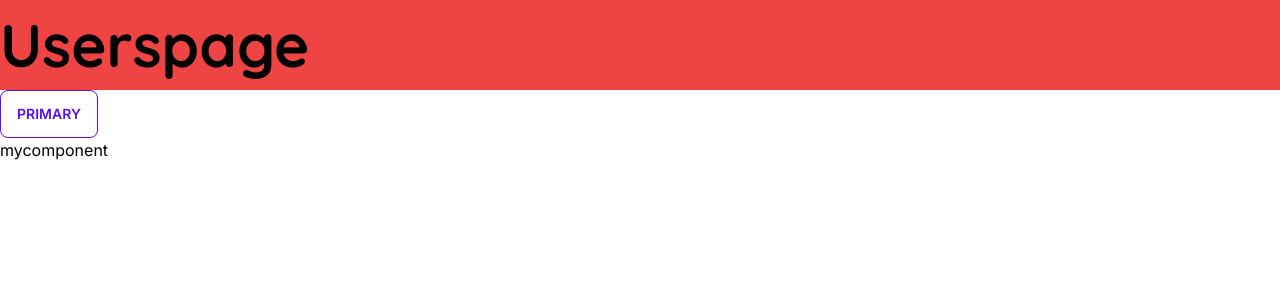
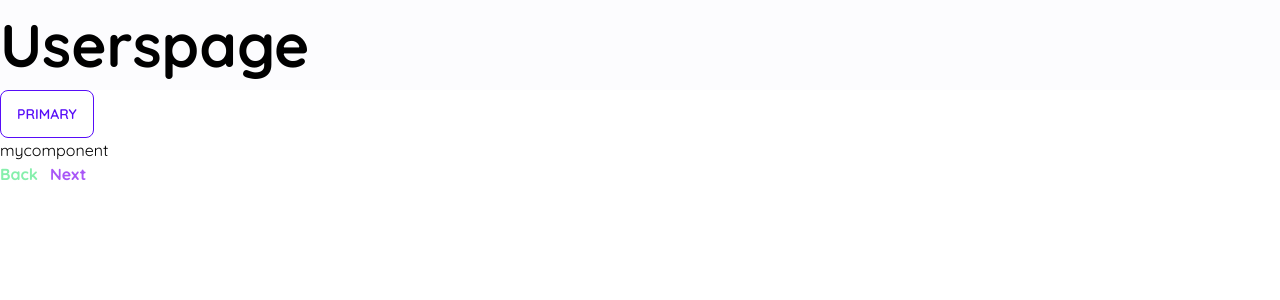
Before and after one commit to piyawaleesn/Merry-Match, a Next.js app: page /users in a window 1280 px wide. Shown: the top 300 px of the page. Built offline with nearby package versions, Linux system fonts and the light colour scheme.

Commit message:
fix: change font family

```diff
--- a/src/app/globals.css
+++ b/src/app/globals.css
@@ -3,26 +3,10 @@
 @tailwind components;
 @tailwind utilities;
 
-:root {
-  --foreground-rgb: 0, 0, 0;
-  --background-start-rgb: 214, 219, 220;
-  --background-end-rgb: 255, 255, 255;
+* {
+  padding: 0;
+  margin: 0;
+  box-sizing: border-box;
+  font-family: "quicksand";
+  color: black;
 }
-
-@media (prefers-color-scheme: dark) {
-  :root {
-    --foreground-rgb: 255, 255, 255;
-    --background-start-rgb: 0, 0, 0;
-    --background-end-rgb: 0, 0, 0;
-  }
-}
-
-body {
-  color: rgb(var(--foreground-rgb));
-  /* background: linear-gradient(
-      to bottom,
-      transparent,
-      rgb(var(--background-end-rgb))
-    )
-    rgb(var(--background-start-rgb)); */
-}
--- a/src/app/layout.js
+++ b/src/app/layout.js
@@ -1,17 +1,14 @@
-import './globals.css'
-import { Inter } from 'next/font/google'
-
-const inter = Inter({ subsets: ['latin'] })
+import "./globals.css";
 
 export const metadata = {
-  title: 'Create Next App',
-  description: 'Generated by create next app',
-}
+  title: "Merry-Match",
+  description: "Generated by create next app",
+};
 
 export default function RootLayout({ children }) {
   return (
     <html lang="en">
-      <body className={inter.className}>{children}</body>
+      <body>{children}</body>
     </html>
-  )
+  );
 }
--- a/src/app/page.js
+++ b/src/app/page.js
@@ -1,9 +1,15 @@
 import Image from "next/image";
+import Link from "next/link";
 
 export default function Home() {
   return (
-    <main>
-      <h1>Hello!</h1>
-    </main>
+    <>
+      <main className="bg-main-100 mb-3">
+        <h1>Hello!</h1>
+      </main>
+      <Link href={"/users"} className="bg-red-300 p-1">
+        Go to users
+      </Link>
+    </>
   );
 }
--- a/src/app/users/new/page.js
+++ b/src/app/users/new/page.js
@@ -1,7 +1,15 @@
 import React from "react";
+import Link from "next/link";
 
 const page = () => {
-  return <div>new</div>;
+  return (
+    <>
+      <div className="bg-green-400 text-white-100">new</div>
+      <Link href={"/users"} className="font-bold text-purple-600">
+        Back to users
+      </Link>
+    </>
+  );
 };
 
 export default page;
--- a/src/app/users/page.js
+++ b/src/app/users/page.js
@@ -1,14 +1,21 @@
 import React from "react";
 import Mycomponent from "../component/mycomponent";
+import Link from "next/link";
 import supabase from "../utils/db.js";
 
 const Userspage = () => {
-  console.log(supabase);
+  // console.log(supabase);
   return (
     <>
-      <p className="bg-red-500 font-bold font-custom text-[60px]">Userspage</p>
+      <p className="bg-main font-bold text-[60px]">Userspage</p>
       <button className="btn btn-outline btn-primary">Primary</button>
       <Mycomponent />
+      <Link href={"/"} className="text-green-300 font-bold mr-3">
+        Back
+      </Link>
+      <Link href={"/users/new"} className="text-purple-500 font-bold">
+        Next
+      </Link>
     </>
   );
 };
--- a/tailwind.config.js
+++ b/tailwind.config.js
@@ -7,15 +7,17 @@ module.exports = {
   ],
   theme: {
     extend: {
-      backgroundImage: {
-        "gradient-radial": "radial-gradient(var(--tw-gradient-stops))",
-        "gradient-conic":
-          "conic-gradient(from 180deg at 50% 50%, var(--tw-gradient-stops))",
+      // backgroundImage: {
+      //   "gradient-radial": "radial-gradient(var(--tw-gradient-stops))",
+      //   "gradient-conic":
+      //     "conic-gradient(from 180deg at 50% 50%, var(--tw-gradient-stops))",
+      // },
+      backgroundColor: {
+        main: "#FCFCFE",
       },
-
-      fontFamily: {
-        custom: ["quicksand", "sans"],
-      },
+      // fontFamily: {
+      //   custom: ["quicksand", "sans"],
+      // },
     },
   },
 
@@ -71,9 +73,6 @@ module.exports = {
     100: "#E7FFE7",
     500: "#197418",
   },
-  // fontFamily: {
-  //   Quicksand: ["Quicksand"],
-  // },
 
   plugins: [require("daisyui")],
 };
```
